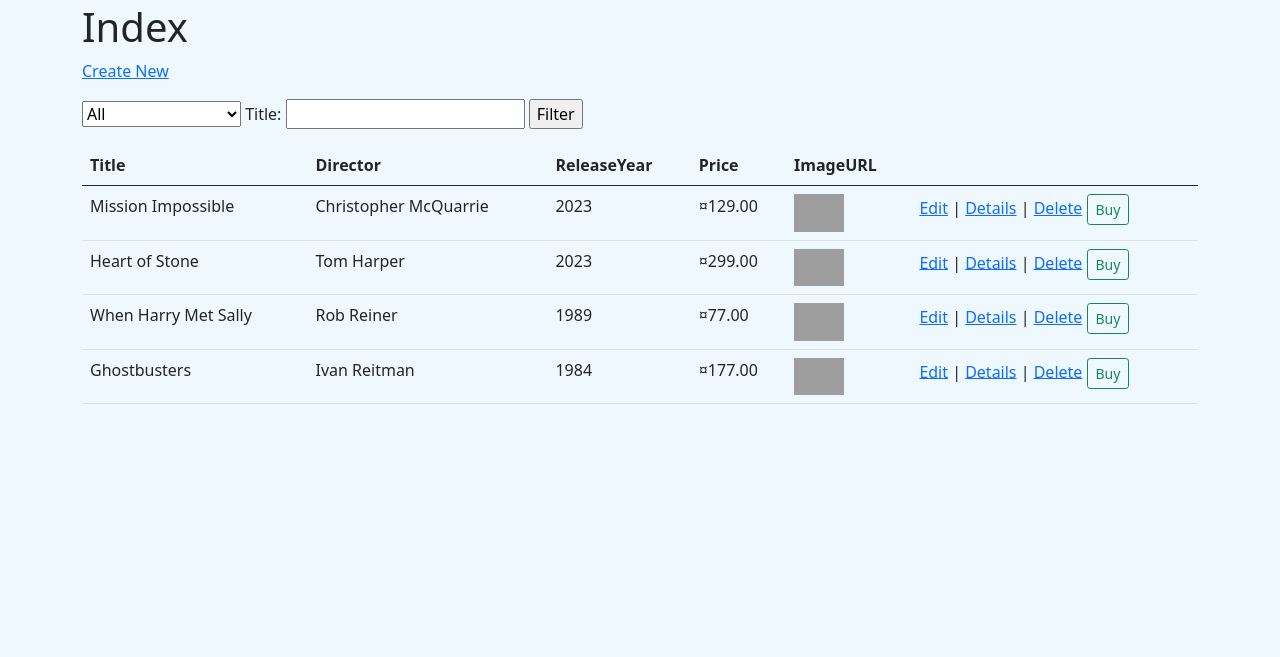
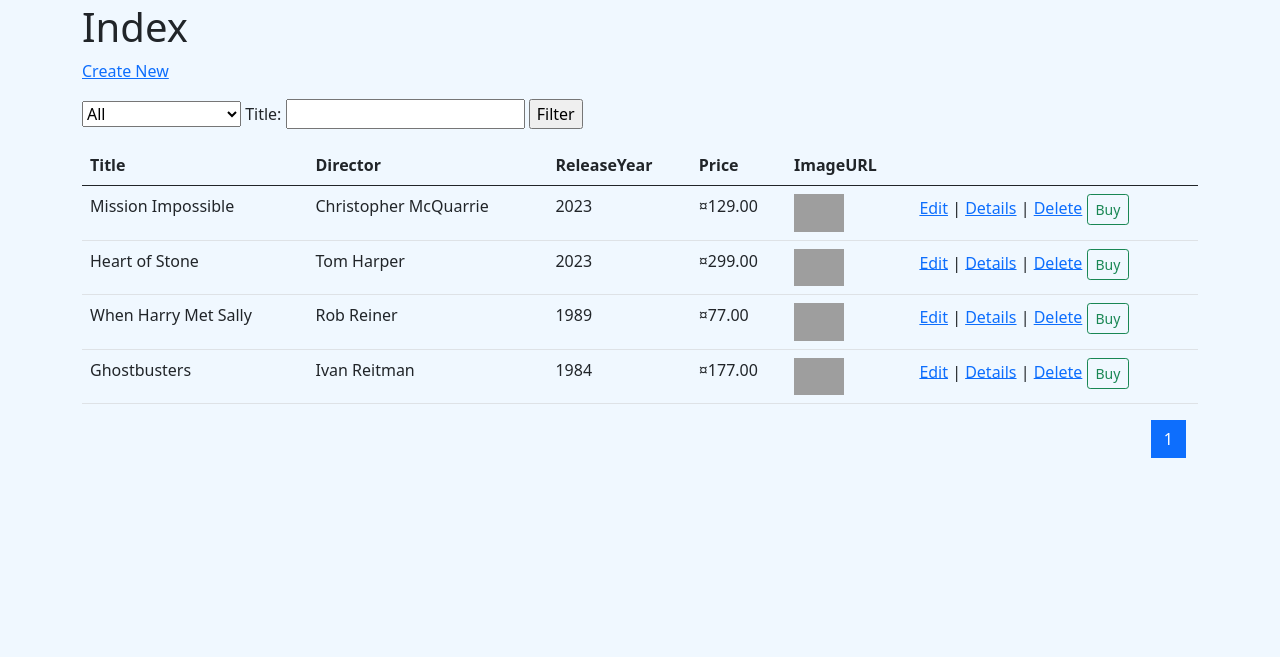
Before and after one commit to Gr-23-03/VioletVideoRepo, an ASP.NET Core app: page /Movie in a window 1280 px wide. Shown: the part 70-727 px from the top of the page. Run offline with ASP.NET Core 8, Linux system fonts and the light colour scheme; data comes from the database, SQL or seed files in the repository; data that the repository does not hold is empty; style sheets or scripts are compiled from the project's sources; grey boxes are pictures that could not be loaded.

Commit message:
Now we have a page list of movies.

```diff
--- a/TestWebshop/Controllers/MovieController.cs
+++ b/TestWebshop/Controllers/MovieController.cs
@@ -56,21 +56,45 @@ namespace TestWebshop.Controllers
 
         // GET: Movies
 
-        public async Task<IActionResult> Index(string movieGenre, string searchString)
+        //public async Task<IActionResult> Index(string movieGenre, string searchString)
+        //{
+        //    //  LINQ to get list of genres.
+        //    IQueryable<string> genreQuery = from m in _db.Movies
+        //                                    orderby m.Genre
+        //                                    select m.Genre;
+
+        //    var movies = from m in _db.Movies
+        //                 select m;
+
+        //    if (!String.IsNullOrEmpty(searchString))
+        //    {
+        //        movies = movies.Where(s => s.Title.Contains(searchString));
+        //    }
+
+        //    if (!String.IsNullOrEmpty(movieGenre))
+        //    {
+        //        movies = movies.Where(x => x.Genre == movieGenre);
+        //    }
+
+        //    var movieGenreVM = new MovieGenreViewModel();
+        //    movieGenreVM.genres = new SelectList(await genreQuery.Distinct().ToListAsync());
+        //    movieGenreVM.movies = await movies.ToListAsync();
+
+        //    return View(movieGenreVM);
+        //}
+
+        public async Task<IActionResult> Index(string movieGenre = null, string searchString = null, int pg = 1)
         {
             //  LINQ to get list of genres.
             IQueryable<string> genreQuery = from m in _db.Movies
                                             orderby m.Genre
                                             select m.Genre;
-
             var movies = from m in _db.Movies
                          select m;
-
             if (!String.IsNullOrEmpty(searchString))
             {
                 movies = movies.Where(s => s.Title.Contains(searchString));
             }
-
             if (!String.IsNullOrEmpty(movieGenre))
             {
                 movies = movies.Where(x => x.Genre == movieGenre);
@@ -80,8 +104,25 @@ namespace TestWebshop.Controllers
             movieGenreVM.genres = new SelectList(await genreQuery.Distinct().ToListAsync());
             movieGenreVM.movies = await movies.ToListAsync();
 
+            const int pageSize = 5;
+            if (pg < 1)
+                pg = 1;
+
+            int recsCount = movies.Count();
+
+            var pager = new Pager(recsCount, pg, pageSize);
+
+            int recSkip = (pg - 1) * pageSize;
+
+            movieGenreVM.movies = movies.Skip(recSkip).Take(pager.PageSize).ToList();
+            movieGenreVM.pager = pager;
+
             return View(movieGenreVM);
+
         }
+
+
+
 
 
         // GET: Movies/Details
--- a/TestWebshop/Models/MovieGenreViewModel.cs
+++ b/TestWebshop/Models/MovieGenreViewModel.cs
@@ -10,8 +10,7 @@ namespace TestWebshop.Models
         public SelectList genres;
         public string movieGenre { get; set; }
         public List<DisplayCartVM> CartItems { get; set; }
-
-
+        public Pager pager { get; set; }
 
     }
 }
--- a/TestWebshop/Views/Movie/Index.cshtml
+++ b/TestWebshop/Views/Movie/Index.cshtml
@@ -90,3 +90,42 @@
 }
     </tbody>
 </table>
+
+
+
+
+<div class="container">
+    @if (Model.pager.TotalPages > 0)
+    {
+        <nav aria-label="Page navigation">
+            <ul class="pagination justify-content-end">
+                <li class="page-item @(Model.pager.CurrentPage == 1 ? "disabled" : "") @(Model.pager.CurrentPage == 1 ? "d-none" : "")">
+                    <a class="page-link" asp-controller="Movie" asp-action="Index" asp-route-pg="1" aria-label="First">
+                        <span aria-hidden="true">First</span>
+                    </a>
+                </li>
+                <li class="page-item @(Model.pager.CurrentPage == 1 ? "disabled" : "") @(Model.pager.CurrentPage == 1 ? "d-none" : "")">
+                    <a class="page-link" asp-controller="Movie" asp-action="Index" asp-route-pg="@(Model.pager.CurrentPage - 1)" aria-label="Previous">
+                        <span aria-hidden="true">Previous</span>
+                    </a>
+                </li>
+                @for (var pge = Model.pager.StartPage; pge <= Model.pager.EndPage; pge++)
+                {
+                    <li class="page-item @(pge == Model.pager.CurrentPage ? "active" : "")">
+                        <a class="page-link" asp-controller="Movie" asp-action="Index" asp-route-pg="@pge">@pge</a>
+                    </li>
+                }
+                <li class="page-item @(Model.pager.CurrentPage == Model.pager.TotalPages ? "disabled" : "") @(Model.pager.CurrentPage == Model.pager.TotalPages ? "d-none" : "")">
+                    <a class="page-link" asp-controller="Movie" asp-action="Index" asp-route-pg="@(Model.pager.CurrentPage + 1)" aria-label="Next">
+                        <span aria-hidden="true">Next</span>
+                    </a>
+                </li>
+                <li class="page-item @(Model.pager.CurrentPage == Model.pager.TotalPages ? "disabled" : "") @(Model.pager.CurrentPage == Model.pager.TotalPages ? "d-none" : "")">
+                    <a class="page-link" asp-controller="Movie" asp-action="Index" asp-route-pg="@Model.pager.TotalPages" aria-label="Last">
+                        <span aria-hidden="true">Last</span>
+                    </a>
+                </li>
+            </ul>
+        </nav>
+    }
+</div>
```
Also changed, not shown: TestWebshop/Models/Pager.cs (added, +61 -0 lines).
